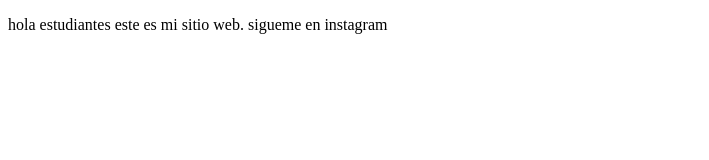
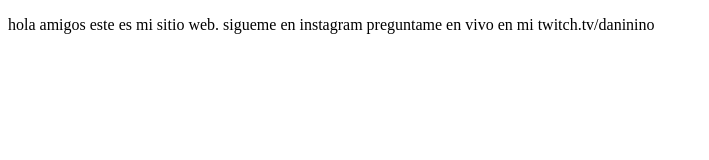
Before and after one commit to daninuno/proyectoDemoCursoPrework, a plain HTML site: page index.html in a window 1280 px wide. Shown: the whole page, without its empty margins (0-709 px from the left). Drawn offline with Linux system fonts and the light colour scheme.

Commit message:
cambios agregamos sitios de twitc

```diff
--- a/index.html
+++ b/index.html
@@ -8,7 +8,7 @@
 </head>
 <body>
         <p>
-             hola estudiantes este es mi sitio web. sigueme en instagram
+             hola  amigos este es mi sitio web. sigueme en instagram preguntame en vivo en mi twitch.tv/daninino
         </p>
 </body>
 </html>
```
